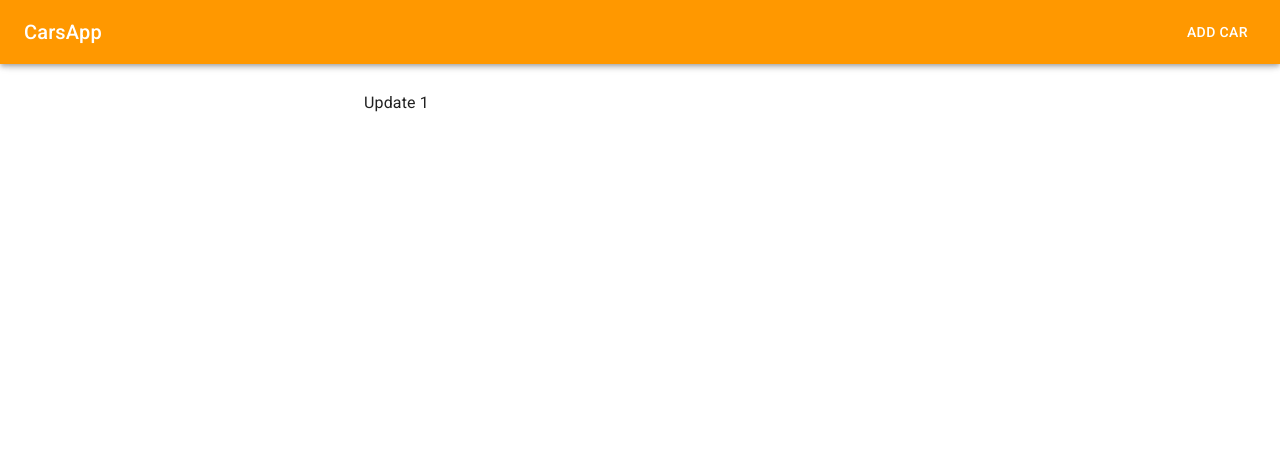
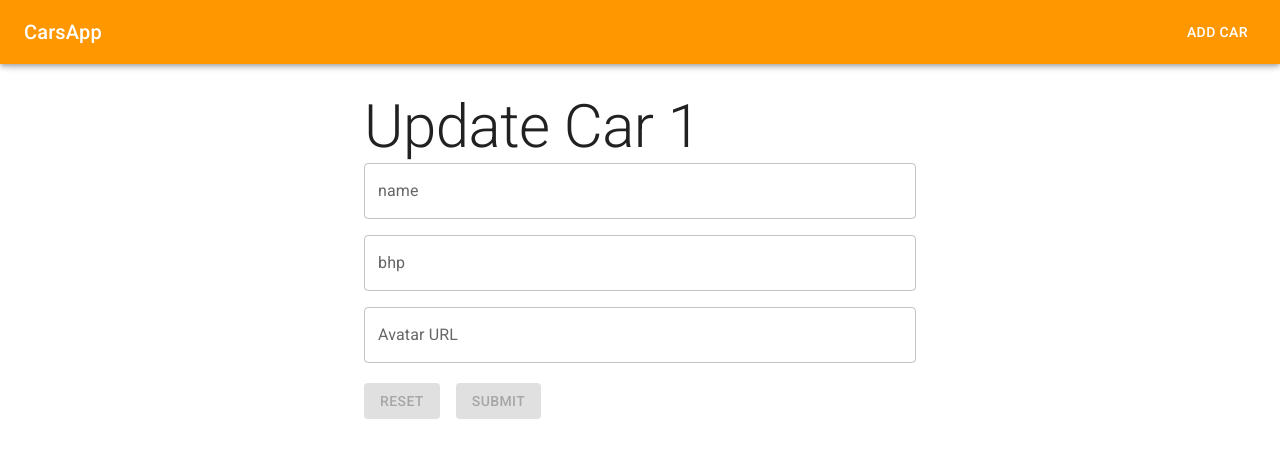
Before and after one commit to madjbb/first-react-app, a React (Vite) app: page /update/1 in a window 1280 px wide. Shown: the top 458 px of the page. Built offline with nearby package versions, Linux system fonts and the light colour scheme.

Commit message:
forms added

```diff
--- a/package.json
+++ b/package.json
@@ -12,11 +12,14 @@
     "@emotion/react": "^11.10.6",
     "@emotion/styled": "^11.10.6",
     "@fontsource/roboto": "^4.5.8",
+    "@hookform/resolvers": "^2.9.11",
     "@mui/icons-material": "^5.11.11",
     "@mui/material": "^5.11.11",
     "react": "^18.2.0",
     "react-dom": "^18.2.0",
-    "react-router-dom": "^6.8.2"
+    "react-hook-form": "^7.43.3",
+    "react-router-dom": "^6.8.2",
+    "yup": "^1.0.2"
   },
   "devDependencies": {
     "@types/react": "^18.0.27",
--- /dev/null
+++ b/src/components/forms/CarForm.jsx
@@ -0,0 +1,136 @@
+import React, { useEffect } from "react";
+import { useForm, Controller } from "react-hook-form";
+// import CircularProgress from "@mui/material/CircularProgress";
+import * as yup from "yup";
+import { yupResolver } from "@hookform/resolvers/yup";
+import { TextField, Button } from "@mui/material";
+
+const schema = yup
+  .object()
+  .shape({
+    name: yup.string().max(30).required(),
+    bhp: yup.number().integer().positive().max(5000).required(),
+    avatar_url: yup.string().url(),
+  })
+  .required();
+
+const defaults = {
+  name: "",
+  bhp: "",
+  avatar_url: "",
+};
+
+export default function CarForm({ car, submitHandler }) {
+  // console.log(car);
+
+  const {
+    handleSubmit,
+    formState: { errors, isValid, isDirty, isSubmitting },
+    reset,
+    control,
+    formState,
+  } = useForm({
+    resolver: yupResolver(schema),
+    mode: "onChange",
+    defaultValues: car || defaults,
+  });
+
+  useEffect(() => {
+    console.log(formState);
+  })
+
+  useEffect(() => {
+    // console.log('useeffect', car);
+    if (car) {
+      reset(car);
+    }
+  }, [car, reset]);
+
+  const formRowStyle = {
+    marginBlockEnd: "1em",
+  };
+
+  let submitFn = (vals) => {
+    reset();
+    car ? submitHandler(car._id, vals) : submitHandler(vals);
+  };
+
+  return (
+    /* "handleSubmit" will validate your inputs before invoking "onSubmit" */
+    <form onSubmit={handleSubmit(submitFn)}>
+      <div style={formRowStyle}>
+        <Controller
+          control={control}
+          name="name"
+          defaultValue={""}
+          render={({ field }) => (
+            <TextField
+              type="name"
+              {...field}
+              label="name"
+              fullWidth
+              error={!!errors.name}
+              helperText={errors.name?.message}
+            />
+          )}
+        />
+      </div>
+      <div style={formRowStyle}>
+        <Controller
+          control={control}
+          name="bhp"
+          defaultValue={""}
+          render={({ field }) => (
+            <TextField
+              type="number"
+              fullWidth
+              error={!!errors.bhp}
+              {...field}
+              label="bhp"
+              pattern={/[0-9]{1,4}/}
+              helperText={errors.bhp?.message}
+            />
+          )}
+        />
+      </div>
+
+      <div style={formRowStyle}>
+        <Controller
+          control={control}
+          name="avatar_url"
+          defaultValue={""}
+          render={({ field }) => (
+            <TextField
+              fullWidth
+              type="text"
+              error={!!errors.avatar_url}
+              {...field}
+              label="Avatar URL"
+              helperText={errors.avatar_url?.message}
+            />
+          )}
+        />
+      </div>
+
+      <div style={{ marginTop: 20 }}>
+        <Button
+          type="reset"
+          onClick={() => reset()}
+          variant="contained"
+          sx={{ mr: 2 }}
+          disabled={!isDirty}
+        >
+          Reset
+        </Button>
+        <Button
+          type="submit"
+          primary="true"
+          variant="contained"
+          disabled={isSubmitting || !isDirty || (isDirty && !isValid)}
+        >
+          Submit
+        </Button>
+      </div>
+    </form>
+  );
+}
--- a/src/pages/Add.jsx
+++ b/src/pages/Add.jsx
@@ -1,11 +1,16 @@
 import React from 'react';
+import Typography from '@mui/material/Typography';
+import CarForm from '../components/forms/CarForm';
 
 function Add() {
   return (
     <>
-      <div>Add</div>
+      <Typography variant="h2" component="h1">
+        Add Car
+      </Typography>
+      <CarForm />
     </>
-  )
+  );
 }
 
-export default Add
+export default Add;
--- a/src/pages/Update.jsx
+++ b/src/pages/Update.jsx
@@ -1,11 +1,17 @@
 import React from 'react';
 import { useParams } from 'react-router-dom';
+import Typography from '@mui/material/Typography';
+import CarForm from '../components/forms/CarForm';
 
 function Update() {
   const {id} = useParams();
+  // send car and handler to form
   return (
     <>
-      <div>Update {id}</div>
+            <Typography variant="h2" component="h1">
+        Update Car {id}
+      </Typography>
+      <CarForm />
     </>
   )
 }
```
Also changed, not shown: 1 other file (tests, documents, lock files or other folders).
